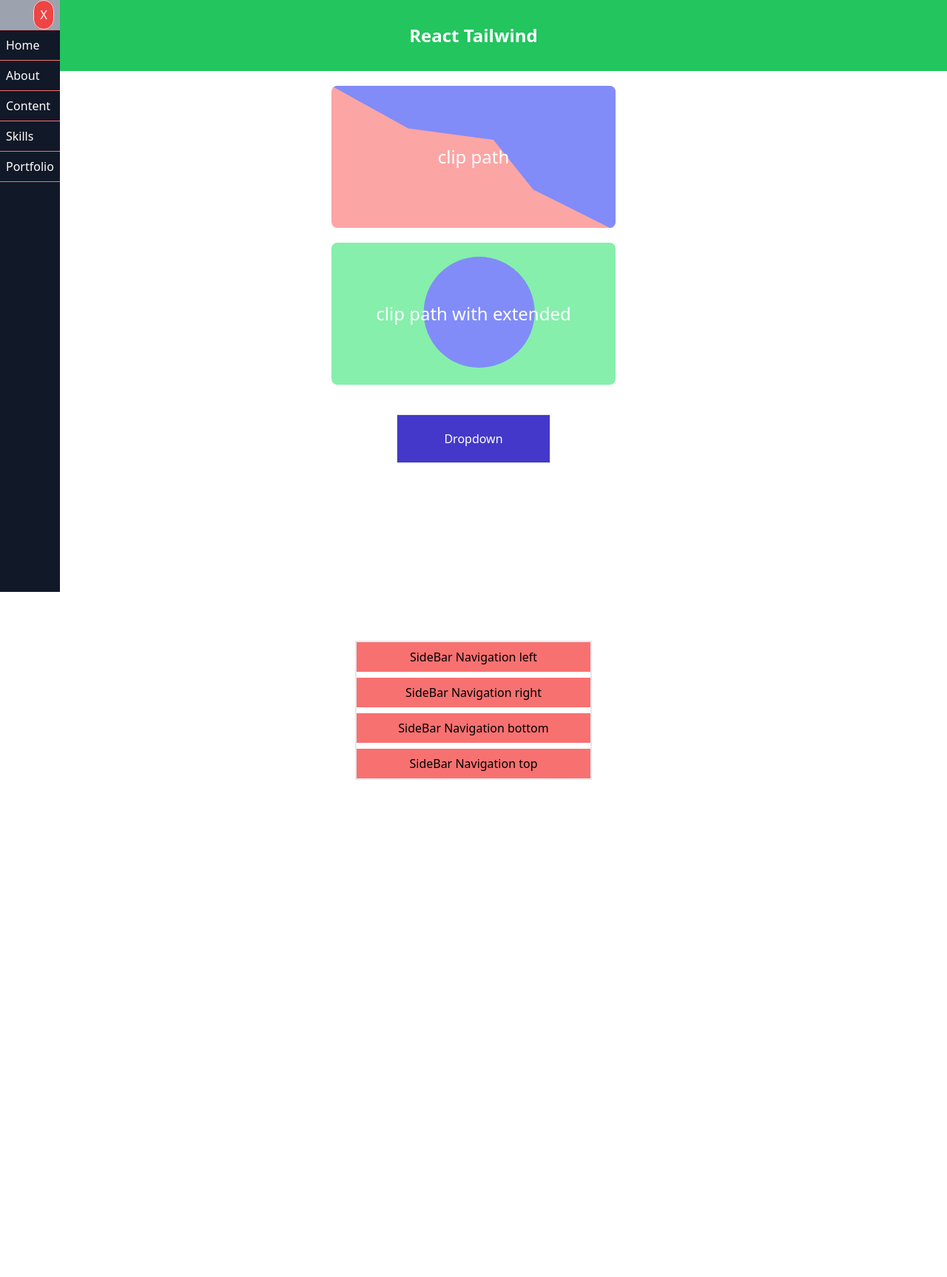
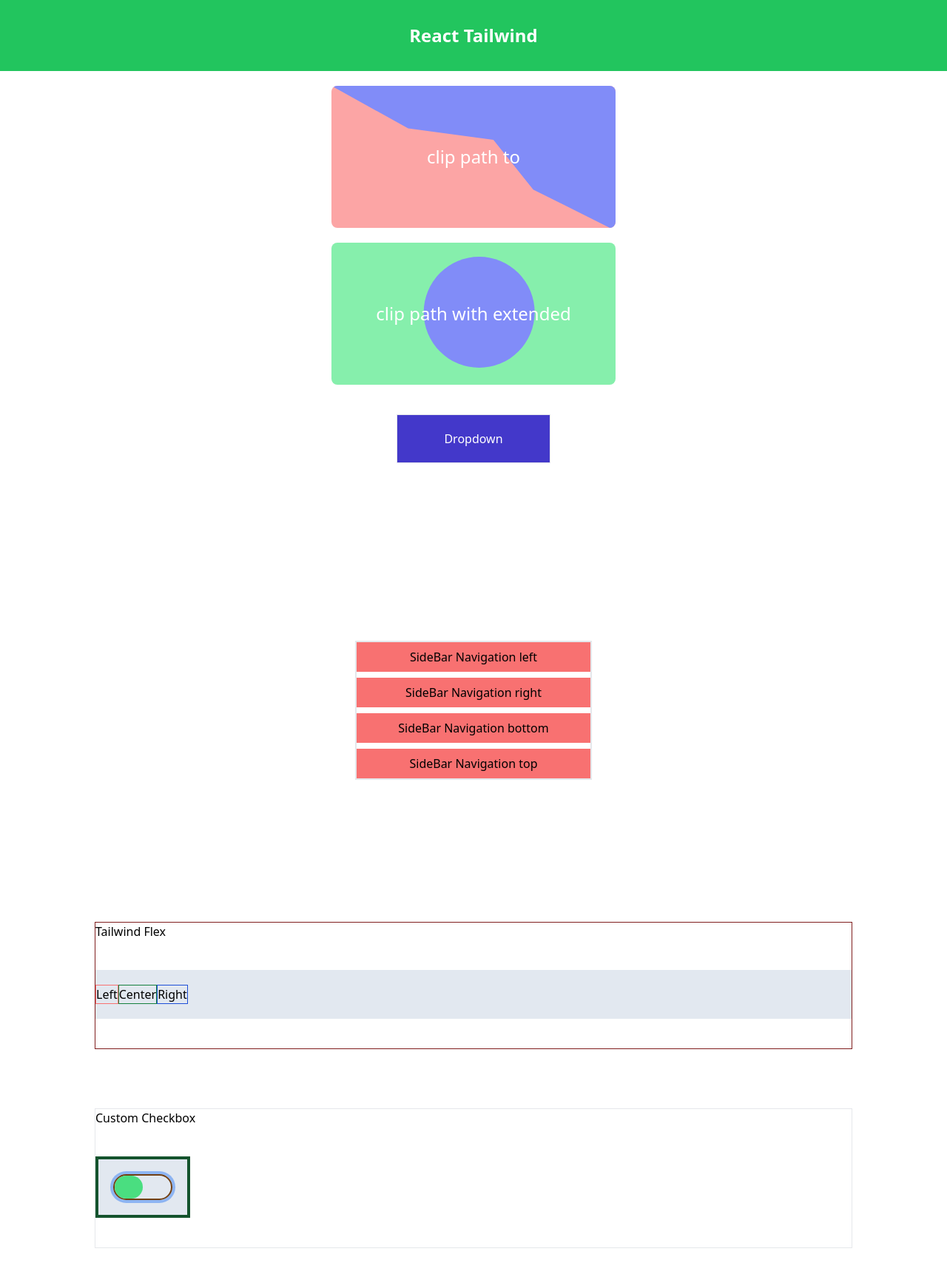
Before and after one commit to Mohimenol-Islam-Munna/Tailwind-CSS, a React (Create React App) app in the folder tailwind_react/: page / in a window 1280 px wide. Shown: the top 1726 px of the page at 74% size. Before the commit the page ends 1246 px from the top, so only its background shows below. Built offline with nearby package versions, Linux system fonts and the light colour scheme.

Commit message:
custom checkbox

```diff
--- a/tailwind_react/src/App.css
+++ b/tailwind_react/src/App.css
@@ -1,6 +1,6 @@
 .custom_clip_path {
   position: relative;
-  z-index: -1;
+  z-index: 1;
 }
 
 .custom_clip_path::before {
--- a/tailwind_react/src/App.js
+++ b/tailwind_react/src/App.js
@@ -14,7 +14,7 @@ function App() {
 
       {/* clip path  */}
       <div className="w-[30%] mt-5 mx-auto rounded-lg p-20 bg-red-300 before:bg-indigo-400 before:rounded-lg custom_clip_path">
-        <h2 className="text-center text-white text-2xl titl">clip path</h2>
+        <h2 className="text-center text-white text-2xl titl">clip path to</h2>
       </div>
 
       <div className="w-[30%] mt-5 mx-auto rounded-lg p-2 py-20 bg-green-300 before:bg-indigo-400 before:rounded-lg custom_clip_path2">
@@ -64,7 +64,7 @@ function App() {
 
       {/* sidebar navigation  */}
       <div>
-        <div
+        {/* <div
           id="left_navigation"
           className={`h-screen w-[${leftNavigationWidth}%] bg-gray-900 fixed top-0 left-0 overflow-hidden z-50 box-border transition-[width]`}
         >
@@ -112,7 +112,7 @@ function App() {
           >
             Portfolio
           </a>
-        </div>
+        </div> */}
 
         <div className="w-[25%] mx-auto border-2 space-y-2 mb-48">
           <div>
@@ -141,6 +141,34 @@ function App() {
             </button>
           </div>
         </div>
+
+        <div className="w-[80%] mx-auto mb-20 border border-red-900">
+          <h2>Tailwind Flex</h2>
+          <div className="my-10 flex bg-slate-200 py-5">
+            <div className="border border-red-400">Left</div>
+            <div className="border border-green-700 text-center w-52 basis-0">
+              Center
+            </div>
+            <div className="border border-blue-700">Right</div>
+          </div>
+        </div>
+
+        {/* custom checkout  */}
+        <div className="w-[80%] mx-auto my-20 border">
+          <h2>Custom Checkbox</h2>
+          <div className="inline-block w-32 my-10 p-5 bg-slate-200 border-4 border-green-900 text-center">
+            <input
+              type="checkbox"
+              name="check"
+              id="check"
+              className="peer hidden"
+            />
+            <label
+              htmlFor="check"
+              className="group block w-full h-[35px] border-2 border-yellow-900 rounded-full ring-4 before:content-[''] before:bg-green-400 relative z-10 before:absolute before:top-0 before:left-0 before:right-0 before:bottom-0 before:rounded-full before:-z-10 before:translate-x-[-50%] overflow-hidden peer-checked:before:translate-x-[50%]"
+            ></label>
+          </div>
+        </div>
       </div>
     </>
   );
```
